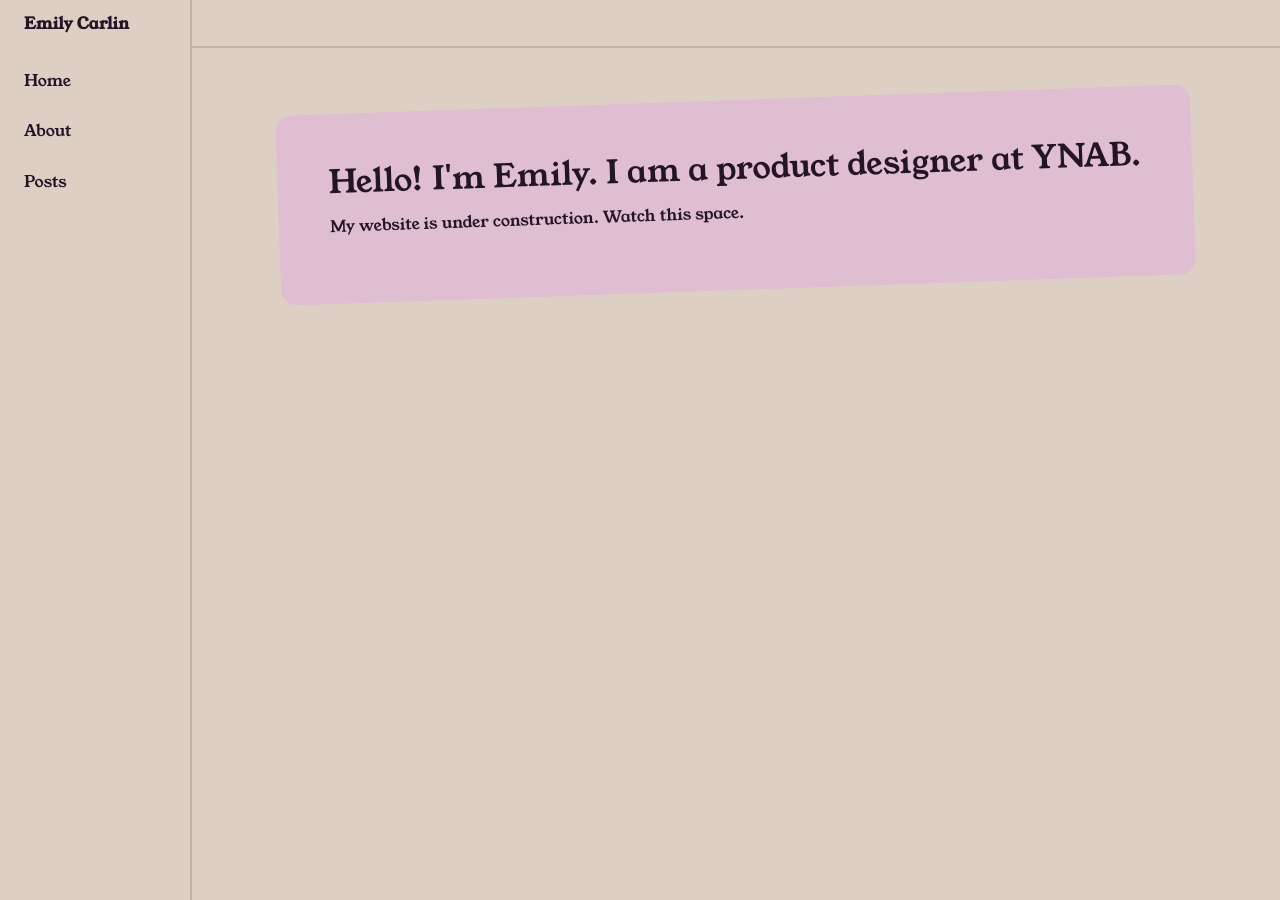
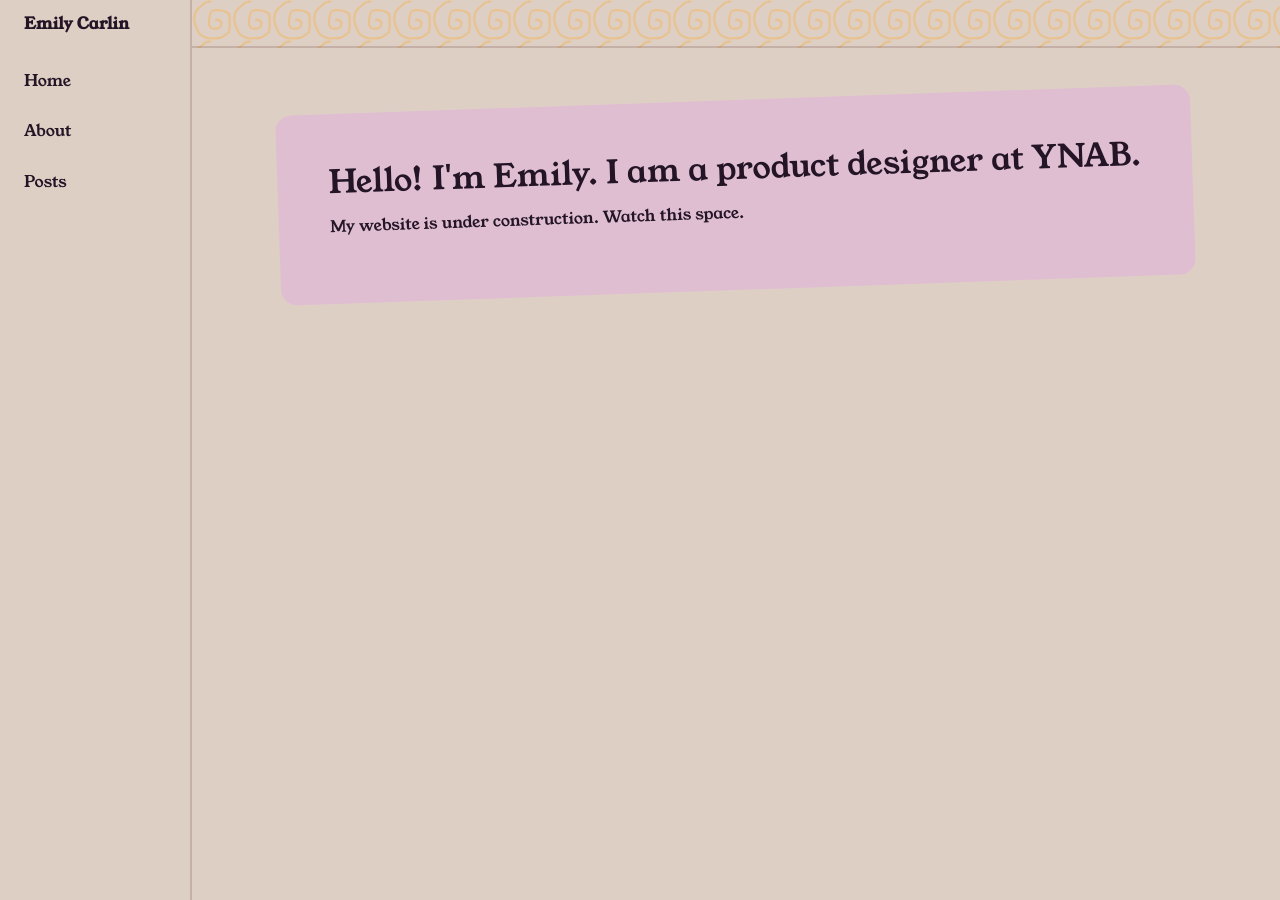
Before and after one commit to EmilyCarlin/emily-space, a Jekyll site: the page built from index.html, in a window 1280 px wide. Built offline with Jekyll 4.4.1, drawn with Linux system fonts in a browser that asks for light colours.

Commit message:
Swirling fun

```diff
--- a/assets/css/app.scss
+++ b/assets/css/app.scss
@@ -64,6 +64,9 @@ p {
   height: 3rem;
   border-bottom: 2px solid var(--accent_opacity_20);
   box-sizing: border-box;
+  background-image: url("/assets/images/swirl.svg");
+  background-repeat: repeat;
+  background-size: 40px 40px;
 }
 
 // Nav bar styles
```
Also changed, not shown: assets/images/favicon.ico, assets/images/swirl.svg (added).
